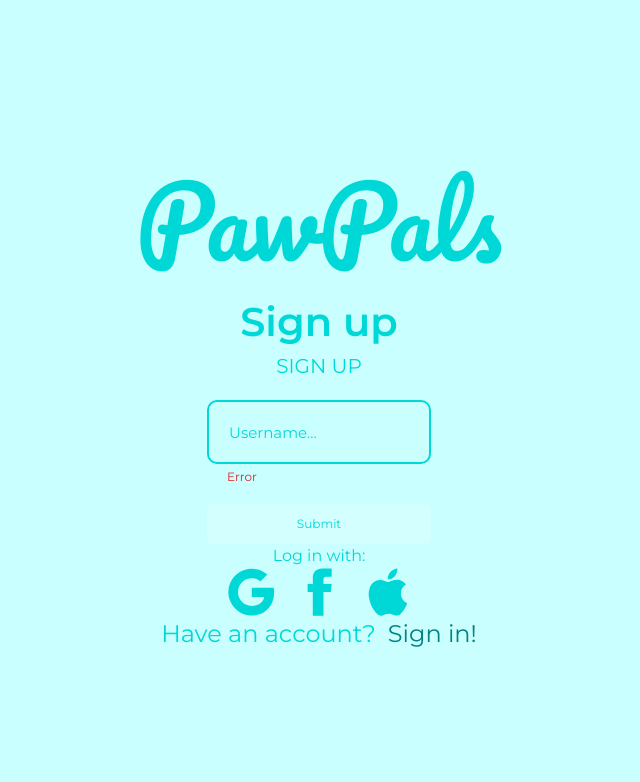
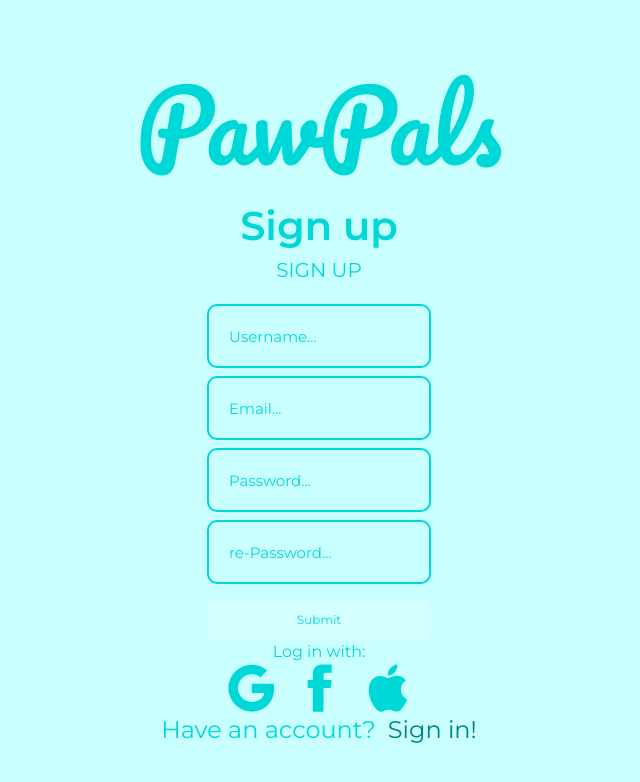
Before and after one commit to VladimirChersunov/paw-paw, a Next.js app: page /signup in a window 1280 px wide. Shown: the top 782 px of the page, without its empty margins (321-961 px from the left). Built offline with nearby package versions, Linux system fonts and the light colour scheme; a web font is replaced by a local one.

Commit message:
fix form

```diff
--- a/src/app/signup/page.tsx
+++ b/src/app/signup/page.tsx
@@ -48,21 +48,11 @@ export default function SignUpPage() {
     },
   ];
 
-  const props: InputProps = {
-    type: "text",
-    label: "Username",
-    value: "",
-    name: "username",
-    placeholder: "Username...",
-    error: true,
-    disabled: true,
-    onChange: undefined
-  }
   return (
     <main className="flex flex-col bg-fill-background-paw-pals items-center justify-center h-screen">
       <AuthLogo />
       <h1 className="font-semibold text-center text-[40px] leading-[150%] text-ski">Sign up</h1>
-      <UniversalForm {...props}/>
+      <UniversalForm inputs = { inputs }/>
       <p>Log in with:</p>
       <SocialIcon />
       <p className="text-center text-[24px]">
--- a/src/app/ui/auth/universalForm.tsx
+++ b/src/app/ui/auth/universalForm.tsx
@@ -1,21 +1,19 @@
 "use client";
 import Input from "../components/utils/input";
 import { InputProps } from '../../lib/definitions';
-interface MyFormProps {
-  inputs: InputProps[];
-}
-const UniversalForm: React.FC<InputProps> = ( props ) => {
+
+const UniversalForm: React.FC<{ inputs: InputProps[] }> = ({ inputs }) => {
+
   return (
       <form
         className="flex flex-col item-center gap-2">
         <h1 className="text-center text-xl uppercase pb-3">Sign Up</h1>
-        {/* {inputs.map((inputProps, index) => (
+      {inputs.map((item, index) => (
           <Input
             key={index}
-            {...inputProps}
+            {...item}
           />
-        ))} */}
-      <Input {...props}/>
+        ))}
         <button
           type="submit"
           className="bg-white/20 p-3 mt-2 rounded-md hover:bg-white/40 text-xs">
--- a/src/app/ui/components/utils/input.tsx
+++ b/src/app/ui/components/utils/input.tsx
@@ -1,11 +1,7 @@
 import { InputProps } from "@/app/lib/definitions";
-// interface InputPropsItem {
-//   props: InputProps
-// }
 
-const Input = (inputProps: InputProps) => {
-  console.log(inputProps)
-  const { type, label, value, name, placeholder, error, disabled, onChange } = inputProps;
+const Input = (item: InputProps) => {
+  const { type, label, value, name, placeholder, error, disabled, onChange } = item;
   return (
     <div>
       <div className="w-full border-[2px] rounded-[10px] border-skin-base dark:border-skin-base">
```
